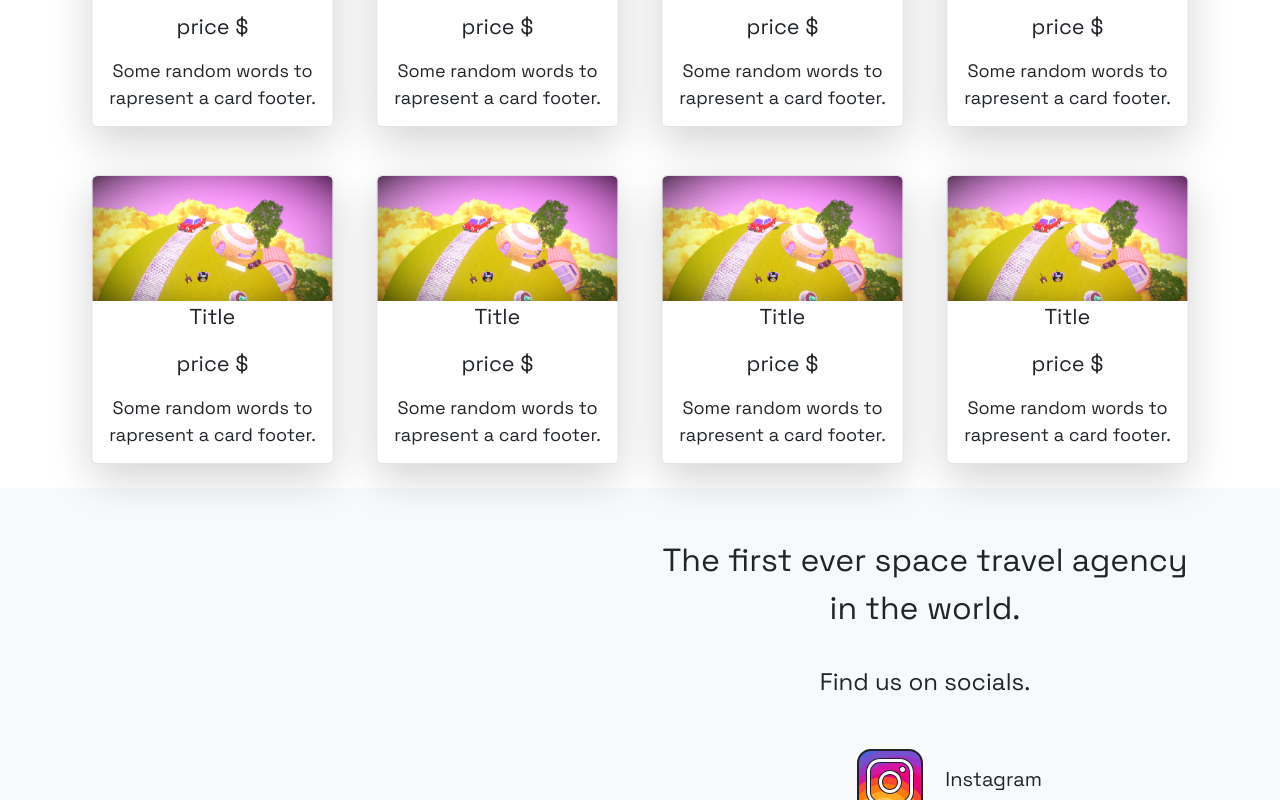
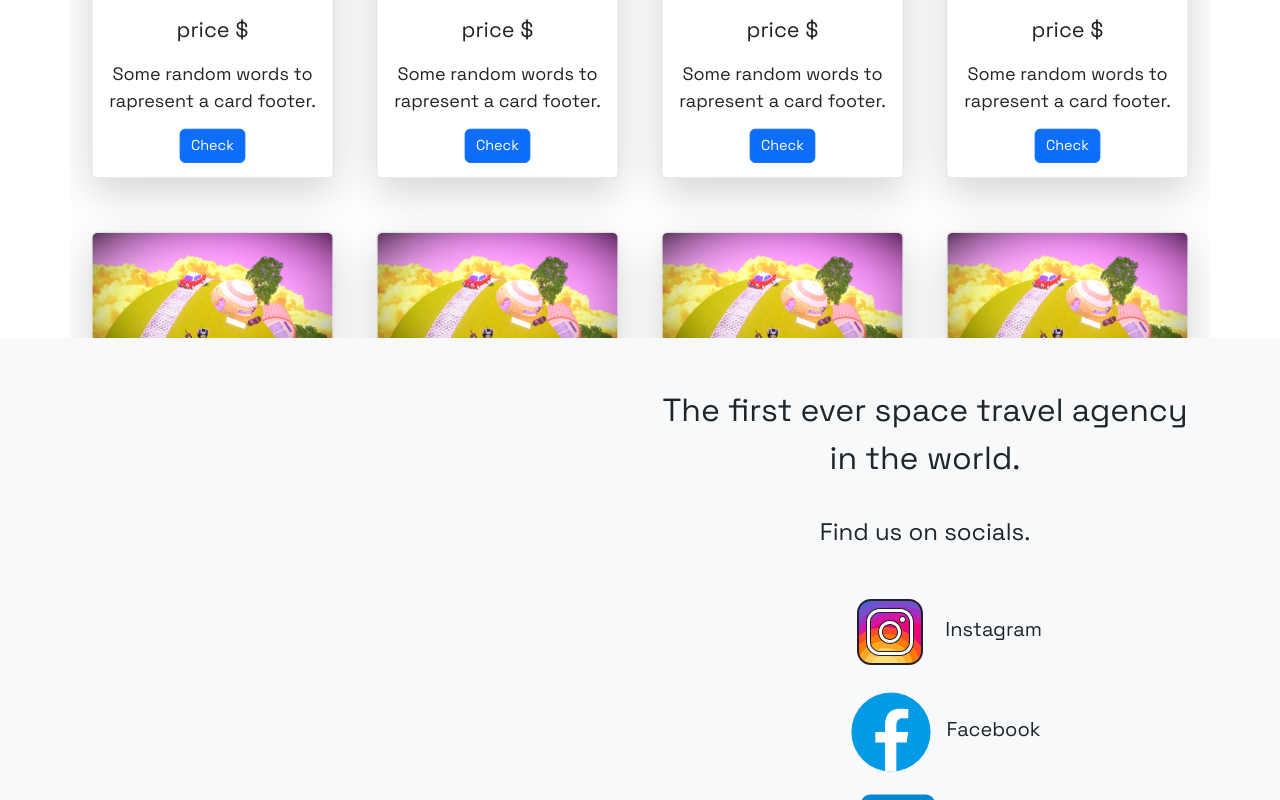
Before and after one commit to RaffaeleCaravett/space-client-angular, an Angular app: page / in a window 1280 px wide. Shown: the part 800-1600 px from the top of the page. Built offline with nearby package versions, Linux system fonts and the light colour scheme; no server answers.

Commit message:
using ngClass Directive

```diff
--- a/src/app/components/home/home.component.html
+++ b/src/app/components/home/home.component.html
@@ -1,5 +1,5 @@
 <div class="container text-center">
-  <div class="row">
+  <div class="row overflow-auto">
     <div class="col-md-12 py-3">
       <h1>Space Agency®</h1>
     </div>
@@ -22,7 +22,13 @@
         <p class="fs-4">Title</p>
         <p class="fs-4">price $</p>
         <p class="fs-5">Some random words to rapresent a card footer.</p>
+        <p class="text-center">
+          <button class="btn btn-primary">
+            Check
+          </button>
+        </p>
       </div>
     </div>
+    <div class="col-md-1 py-3" *ngFor="let l of name;index as i" [ngClass]="i<=4?'right':'left'">{{l}}</div>
   </div>
 </div>
--- a/src/app/components/home/home.component.scss
+++ b/src/app/components/home/home.component.scss
@@ -6,3 +6,32 @@
     transition: 1s;
   }
 }
+.row{
+  max-height: 1000px;
+  /* width */
+&::-webkit-scrollbar {
+  width: 0px;
+  display: none;
+}
+
+/* Track */
+&::-webkit-scrollbar-track {
+  background: none;
+}
+
+/* Handle */
+&::-webkit-scrollbar-thumb {
+  background: none;
+}
+
+/* Handle on hover */
+&::-webkit-scrollbar-thumb:hover {
+  background: none;
+}
+}
+.right{
+  color:red
+}
+.left{
+  color:green
+}
--- a/src/app/components/home/home.component.ts
+++ b/src/app/components/home/home.component.ts
@@ -7,4 +7,5 @@ import { Component } from '@angular/core';
 })
 export class HomeComponent {
 numbers:number[]=[1,2,3,4,5,6,7,8]
+name:string[]=['S','P','A','C','E',' ','A','G','E','N','C','Y']
 }
```
